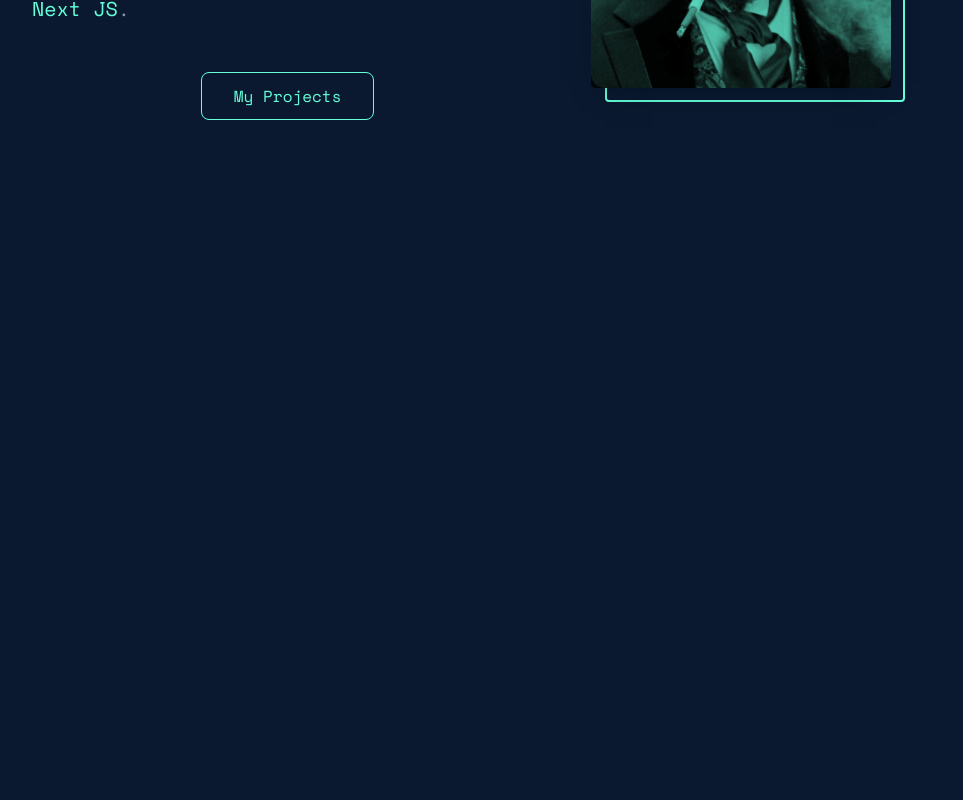
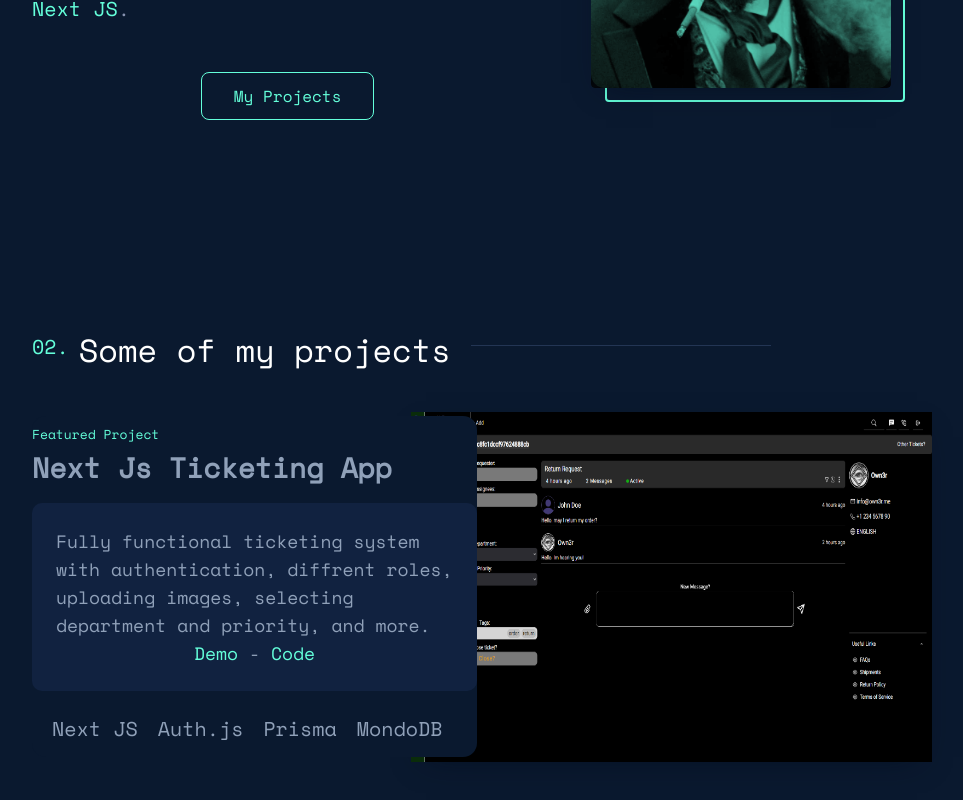
Before and after one commit to itsOwn3r/personal-site-mvc, a Next.js app: page / in a window 1280 px wide. Shown: the part 1204-2004 px from the top of the page, without its empty margins (158-1121 px from the left). Before the commit the page ends 1424 px from the top, so only its background shows below. Built offline with nearby package versions, Linux system fonts and the light colour scheme.

Commit message:
Project section added

```diff
--- a/app/globals.css
+++ b/app/globals.css
@@ -1,5 +1,4 @@
 @import "tailwindcss";
-
 @plugin "tailwindcss-animate";
 
 @custom-variant dark (&:is(.dark *));
@@ -7,6 +6,7 @@
 @theme {
   --font-sans: var(--font-geist-sans);
   --font-mono: var(--font-geist-mono);
+  --color-green: #64ffda;
 }
 
 :root {
@@ -144,6 +144,7 @@ body{
     color: #8892b0;
     font-size: 20px;
     line-height: 1.3;
+    counter-reset: section;
 }
 
 @media (prefers-reduced-motion: no-preference) {
@@ -322,3 +323,14 @@ span.verticalemail::after {
     inset: 0px;
     object-fit: cover;
 }
+
+
+.projectcontent {
+  grid-area: 1 / 1 / -1 / 7;
+}
+
+.imagegrid {
+  box-shadow: 0 10px 30px -15px rgba(2,12,27,0.7);
+
+  grid-area: 1 / 6 / -1 / -1;
+}
--- a/app/layout.tsx
+++ b/app/layout.tsx
@@ -30,18 +30,18 @@ export default function RootLayout({
 
             <SideLinks side="left">
               <ul className='flex flex-col items-center m-0 p-0 list-none sidelinks'>
-                <li><Link className='p-2.5 inline-block relative decoration-0 hover:text-[#64ffda] hover:scale-x-125' href="https://github.com/itsOwn3r" target="_blank" rel="noreferrer"><Github className='size-5' /></Link></li>
-                <li><Link className='p-2.5 inline-block relative decoration-0 hover:text-[#64ffda] hover:scale-x-125' href="https://www.linkedin.com/in/abdullah-a-0bb22a1b2" target="_blank" rel="noreferrer"><Linkedin className='size-5' /></Link></li>
-                <li><Link className='p-2.5 inline-block relative decoration-0 hover:text-[#64ffda] hover:scale-x-125' href="https://t.me/itsOwn3r" target="_blank" rel="noreferrer"><Send className='size-5' /></Link></li>
-                <li><Link className='p-2.5 inline-block relative decoration-0 hover:text-[#64ffda] hover:scale-x-125' href="https://www.instagram.com/itsown3r" target="_blank" rel="noreferrer"><Instagram className='size-5' /></Link></li>
-                <li><Link className='p-2.5 inline-block relative decoration-0 hover:text-[#64ffda] hover:scale-x-125 mb-5' href="#contact"><MessageSquare className='size-5' /></Link></li>
+                <li><Link className='p-2.5 inline-block relative decoration-0 hover:text-green hover:scale-x-125' href="https://github.com/itsOwn3r" target="_blank" rel="noreferrer"><Github className='size-5' /></Link></li>
+                <li><Link className='p-2.5 inline-block relative decoration-0 hover:text-green hover:scale-x-125' href="https://www.linkedin.com/in/abdullah-a-0bb22a1b2" target="_blank" rel="noreferrer"><Linkedin className='size-5' /></Link></li>
+                <li><Link className='p-2.5 inline-block relative decoration-0 hover:text-green hover:scale-x-125' href="https://t.me/itsOwn3r" target="_blank" rel="noreferrer"><Send className='size-5' /></Link></li>
+                <li><Link className='p-2.5 inline-block relative decoration-0 hover:text-green hover:scale-x-125' href="https://www.instagram.com/itsown3r" target="_blank" rel="noreferrer"><Instagram className='size-5' /></Link></li>
+                <li><Link className='p-2.5 inline-block relative decoration-0 hover:text-green hover:scale-x-125 mb-5' href="#contact"><MessageSquare className='size-5' /></Link></li>
               </ul>
             </SideLinks>
 
             <SideLinks side="right">
               <div className="relative flex flex-col items-center">
 
-                <Link className='m-[20px_auto] p-2.5 relative text-xs leading-[18px] hover:text-[#64ffda] hover:scale-x-125 verticalemail'
+                <Link className='m-[20px_auto] p-2.5 relative text-xs leading-[18px] hover:text-green hover:scale-x-125 verticalemail'
                     href="mailto:contact@own3r.me" target="_blank" rel="noreferrer">
                       contact@own3r.me
                 </Link>
--- a/components/AboutSection.tsx
+++ b/components/AboutSection.tsx
@@ -5,7 +5,7 @@ import React from 'react'
 const AboutSection = () => {
   return (
     <section id='about' className='about p-[100px_0px] max-w-[900px] m-[0px_auto]'>
-        <h2 className='numbered-heading flex items-center relative m-[10px_0px_40px] w-full whitespace-nowrap text-[32px]'> About Me</h2>
+        <h2 className='numbered-heading text-white flex items-center relative m-[10px_0px_40px] w-full whitespace-nowrap text-[32px]'> About Me</h2>
         <div className="grid grid-cols-[3fr_2fr] gap-12">
             <div>
                 Hello! My name is <span className='green'>Own3r</span> and I enjoy creating Web Applications that solve problems.
@@ -14,7 +14,7 @@ const AboutSection = () => {
                 <br /><br />
 
                 <div className='hover:scale-105 mt-6 w-full flex justify-center'>
-                    <Link className='bg-transparent text-[#64ffda] border border-[#64ffda] rounded-md p-[0.75rem_2rem] leading-[1.4] cubicTransition duration-1000 text-[16px] resumeAnimation' href="#work">My Projects</Link>
+                    <Link className='bg-transparent text-green border border-[#64ffda] rounded-md p-[0.75rem_2rem] leading-[1.4] cubicTransition duration-1000 text-[16px] resumeAnimation' href="#work">My Projects</Link>
                 </div>
             </div>
             <div className='relative max-w-[300px]'>
--- a/components/HeroSection.tsx
+++ b/components/HeroSection.tsx
@@ -29,7 +29,7 @@ const HeroSection = () => {
             </div>
 
             <div className='hover:scale-105 mt-6 w-full flex justify-center'>
-                <Link className='bg-transparent text-[#64ffda] border border-[#64ffda] rounded-md p-[0.75rem_2rem] leading-[1.4] cubicTransition duration-1000 text-[16px] resumeAnimation' href="#" target="_blank" rel="noopener noreferrer">Resume</Link>
+                <Link className='bg-transparent text-green border border-[#64ffda] rounded-md p-[0.75rem_2rem] leading-[1.4] cubicTransition duration-1000 text-[16px] resumeAnimation' href="#" target="_blank" rel="noopener noreferrer">Resume</Link>
             </div>
         </div>
     </div>
--- a/components/Main.tsx
+++ b/components/Main.tsx
@@ -1,6 +1,7 @@
 import React from 'react';
 import HeroSection from '@/components/HeroSection';
 import AboutSection from './AboutSection';
+import ProjectsSection from './ProjectsSection';
 
 const Content = () => {
   return (
@@ -8,6 +9,7 @@ const Content = () => {
         <main className='p-[0px_25px] md:p-[0px_85px] lg:p-[0px_150px] m-[0px_auto] w-full max-w-[1600px] min-h-[100vh]'>
             <HeroSection />
             <AboutSection />
+            <ProjectsSection />
         </main>
     </div>
   )
--- /dev/null
+++ b/components/ProjectsSection.tsx
@@ -0,0 +1,48 @@
+import Image from 'next/image';
+import Link from 'next/link';
+import React from 'react'
+
+const ProjectsSection = () => {
+  return (
+    <section id='projects' className='about p-[100px_0px] max-w-[900px] m-[0px_auto]'>
+        <h2 className='numbered-heading text-white flex items-center relative m-[10px_0px_40px] w-full whitespace-nowrap text-[32px]'> Some of my projects</h2>
+        <ul className='list-none p-0 m-0'>
+            <li className="grid relative gap-2.5 grid-cols-[repeat(12,1fr)] items-center">
+                <div className="projectcontent col-[7/-1] text-left relative z-20 rounded-xl bg-[#0a192f]">
+                    <div>
+                        <p className='m-[10px_0px] green text-[13px] font-normal'>
+                            Featured Project
+                        </p>
+                        <h3 className='text-white md:text-slate-400 text-[28px] leading-[1.1] font-semibold m-[0px_0px_10px] md:m-[0px_0px_20px]'>
+                            <Link className='relative z-10 hover:text-green' href="/project/ticketing"> Next Js Ticketing App</Link>
+                        </h3>
+                        <div className="description z-10 relative p-6 rounded-lg text-lg text-slate-400 bg-[#112240] cubicTransition">
+                            <p className='m-0'>
+                                Fully functional ticketing system with authentication, diffrent roles, uploading images, selecting department and priority, and more. <br />
+                                <span className='w-full block text-center'>
+                                    <Link className='text-green hover:text-green/60' href="https://ticket.own3r.me" target='_blank' rel='noopener noreferrer'>Demo</Link> - {" "}
+                                    <Link className='text-green hover:text-green/60' href="https://github.com/itsOwn3r/nextjs-ticket/" target='_blank' rel='noopener noreferrer'>Code</Link>
+                                    </span>
+                            </p>
+                        </div>
+                        <ul className="techlist flex justify-start flex-wrap relative z-10 m-[25px_0px_10px] p-0 list-none">
+                            <li className='m-[0px_0px_5px_20px] text-slate-400 whitespace-nowrap'>Next JS</li>
+                            <li className='m-[0px_0px_5px_20px] text-slate-400 whitespace-nowrap'>Auth.js</li>
+                            <li className='m-[0px_0px_5px_20px] text-slate-400 whitespace-nowrap'>Prisma</li>
+                            <li className='m-[0px_0px_5px_20px] text-slate-400 whitespace-nowrap'>MondoDB</li>
+                        </ul>
+                    </div>
+                </div>
+
+                <div className="image col-[1/8] cubicTransition relative z-10 imagegrid">
+                    <div className="w-full max-w-[700px] h-[350px]">
+                        <Image src="/images/ticket.png" alt='Next JS ticketing app' fill />
+                    </div>
+                </div>
+            </li>
+        </ul>
+    </section>
+  )
+}
+
+export default ProjectsSection;
```
Also changed, not shown: components/Header.tsx (+8 -8 lines), public/images/ticket.png (added), 1 other file (tests, documents, lock files or other folders).
